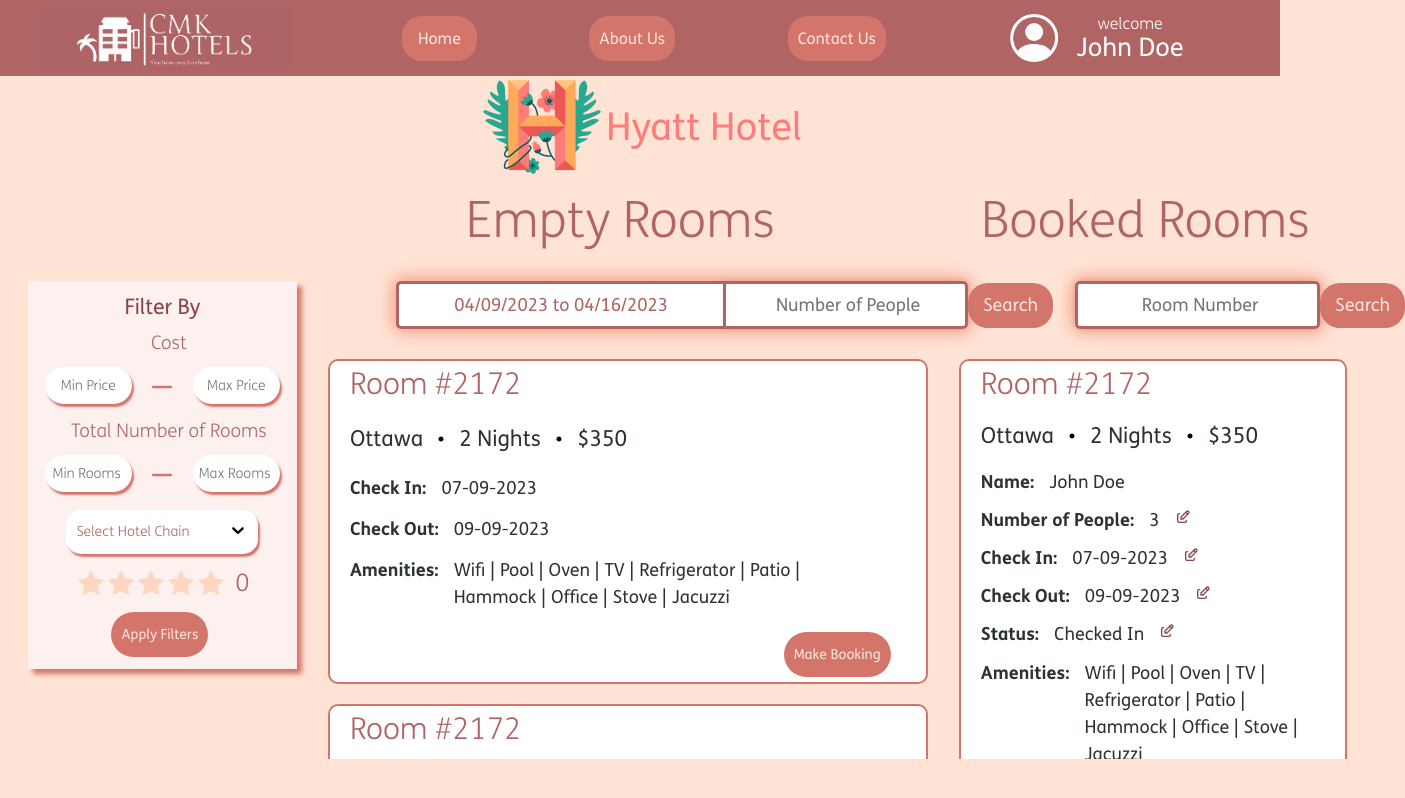
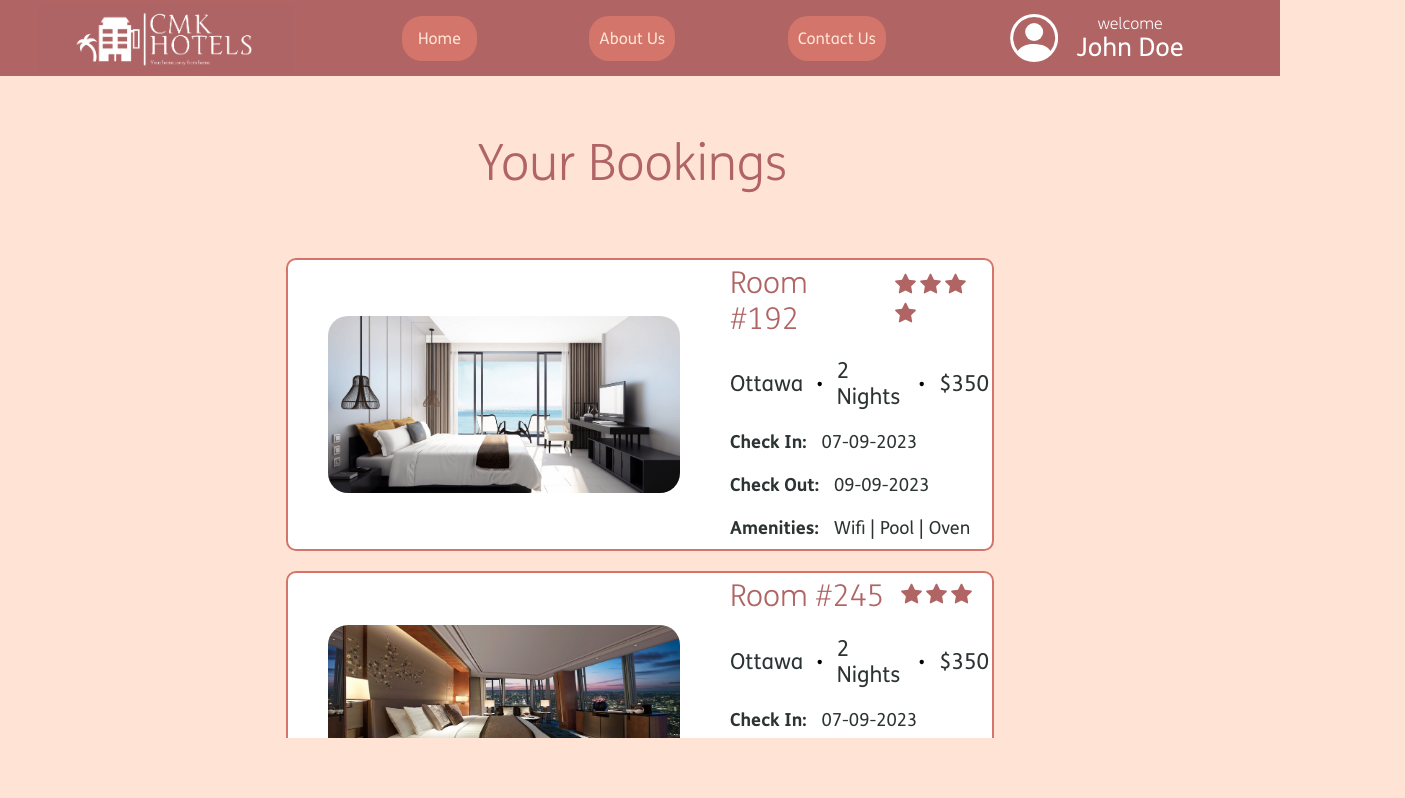
Before and after one commit to Mohamad-Kassas/CMK-Hotels, a Next.js app: page /Components/Bookings/Title in a window 1280 px wide. Shown: the whole page, 1405 px wide, since content can reach past the window. Built offline with nearby package versions, Linux system fonts and the light colour scheme.

Commit message:
Coded Customer View Bookings Page UI

```diff
--- a/src/pages/Components/Bookings/Booking.jsx
+++ b/src/pages/Components/Bookings/Booking.jsx
@@ -1,36 +1,39 @@
-import React, { useState } from "react"
-import Date from "./Date"
-import BookingButton from "./BookingButton"
-import RoomPicture from "./RoomPicture"
-import Subtitle from "./Subtitle"
-import Title from "./Title"
-import Name from "./Name"
-import NumberOfPeople from "./NumberOfPeople"
-import Status from "./Status"
-import styles from "../Styles/Bookings Styles/Booking.module.css"
-import Amenities from "./Amenities"
+import React, { useState } from "react";
+import Date from "./Date";
+import BookingButton from "./BookingButton";
+import RoomPicture from "./RoomPicture";
+import Subtitle from "./Subtitle";
+import Title from "./Title";
+import Name from "./Name";
+import NumberOfPeople from "./NumberOfPeople";
+import Status from "./Status";
+import styles from "../Styles/Bookings Styles/Booking.module.css";
+import Amenities from "./Amenities";
 
 function Booking(props) {
-  const [isCustomer, setIsCustomer] = useState(props.isCustomer)
+  const [isCustomer, setIsCustomer] = useState(props.isCustomer);
+  const [isCustomerViewBookings, setIsCustomerViewBookings] = useState(
+    props.isCustomerViewBookings
+  );
   const [isEmployeeEmptyRoom, setIsEmployeeEmptyRoom] = useState(
     props.isEmployeeEmptyRoom
-  )
+  );
   const [isEmployeeBookedRoom, setIsEmployeeBookedRoom] = useState(
     props.isEmployeeBookedRoom
-  )
-  const [titleText, setTitleText] = useState(props.titleText)
-  const [rating, setRating] = useState(props.rating)
-  const [city, setCity] = useState(props.city)
-  const [numberOfNights, setNumberOfNights] = useState(props.numberOfNights)
-  const [price, setPrice] = useState(props.price)
-  const [checkInDate, setCheckInDate] = useState(props.checkInDate)
-  const [checkOutDate, setCheckOutDate] = useState(props.checkOutDate)
-  const [roomNumber, setRoomNumber] = useState(props.roomNumber)
-  const [amenities, setAmenities] = useState(props.amenities)
+  );
+  const [titleText, setTitleText] = useState(props.titleText);
+  const [rating, setRating] = useState(props.rating);
+  const [city, setCity] = useState(props.city);
+  const [numberOfNights, setNumberOfNights] = useState(props.numberOfNights);
+  const [price, setPrice] = useState(props.price);
+  const [checkInDate, setCheckInDate] = useState(props.checkInDate);
+  const [checkOutDate, setCheckOutDate] = useState(props.checkOutDate);
+  const [roomNumber, setRoomNumber] = useState(props.roomNumber);
+  const [amenities, setAmenities] = useState(props.amenities);
 
-  const [name, setName] = useState(props.name)
-  const [numberOfPeople, setNumberOfPeople] = useState(props.numberOfPeople)
-  const [isCheckedIn, setisCheckedIn] = useState(props.isCheckedIn)
+  const [name, setName] = useState(props.name);
+  const [numberOfPeople, setNumberOfPeople] = useState(props.numberOfPeople);
+  const [isCheckedIn, setisCheckedIn] = useState(props.isCheckedIn);
 
   return isCustomer ? (
     <div className={styles.bookingContainer}>
@@ -44,6 +47,17 @@
         <div className={styles.button}>
           <BookingButton buttonText="Book Now" />
         </div>
+      </div>
+    </div>
+  ) : isCustomerViewBookings ? (
+    <div className={styles.customerViewBookingsContainer}>
+      <RoomPicture roomNumber={roomNumber} />
+      <div className={styles.textContainer}>
+        <Title titleText={titleText} size="medium" rating={rating} />
+        <Subtitle city={city} numberOfNights={numberOfNights} price={price} />
+        <Date isCheckIn={true} isEditable={false} dateText={checkInDate} />
+        <Date isCheckIn={false} isEditable={false} dateText={checkOutDate} />
+        <Amenities list={amenities} />
       </div>
     </div>
   ) : isEmployeeBookedRoom ? (
@@ -75,7 +89,7 @@
         </div>
       </div>
     </div>
-  ) : null
+  ) : null;
 }
 
-export default Booking
+export default Booking;
--- /dev/null
+++ b/src/pages/Components/Customer Page/CustomerViewBookings.jsx
@@ -0,0 +1,104 @@
+import React, { useState } from "react";
+import NavigationBar from "../Navigation Bar/NavigationBar";
+import Title from "../Bookings/Title";
+import styles from "../Styles/Customer Page Styles/CustomerViewBookings.module.css";
+import Booking from "../Bookings/Booking";
+
+function CustomerViewBookings(props) {
+  const [customerName, setCustomerName] = useState(props.customerName);
+  const [customerID, setCustomerID] = useState(props.customerID);
+
+  return (
+    <div className={styles.pageContainer}>
+      <NavigationBar
+        loggedIn={true}
+        name={customerName}
+        customer={true}
+        employee={false}
+      ></NavigationBar>
+      <div className={styles.titleContainer}>
+        <Title titleText="Your Bookings" size={"large"} rating={-1} />
+      </div>
+      <div className={styles.resultsContainer}>
+        <Booking
+          isCustomerViewBookings={true}
+          name="John Doe"
+          numberOfPeople={3}
+          isCheckedIn={true}
+          titleText="Room #192"
+          rating={4}
+          city="Ottawa"
+          numberOfNights={2}
+          price={350}
+          checkInDate="07-09-2023"
+          checkOutDate="09-09-2023"
+          roomNumber={1}
+          amenities={[
+            { id: 1, text: "Wifi" },
+            { id: 2, text: "Pool" },
+            { id: 3, text: "Oven" },
+          ]}
+        />
+        <Booking
+          isCustomerViewBookings={true}
+          name="John Doe"
+          numberOfPeople={3}
+          isCheckedIn={true}
+          titleText="Room #245"
+          rating={3}
+          city="Ottawa"
+          numberOfNights={2}
+          price={350}
+          checkInDate="07-09-2023"
+          checkOutDate="09-09-2023"
+          roomNumber={2}
+          amenities={[
+            { id: 4, text: "TV" },
+            { id: 5, text: "Refrigerator" },
+            { id: 6, text: "Patio" },
+          ]}
+        />
+        <Booking
+          isCustomerViewBookings={true}
+          name="John Doe"
+          numberOfPeople={3}
+          isCheckedIn={true}
+          titleText="Room #1685"
+          rating={5}
+          city="Ottawa"
+          numberOfNights={2}
+          price={350}
+          checkInDate="07-09-2023"
+          checkOutDate="09-09-2023"
+          roomNumber={3}
+          amenities={[
+            { id: 7, text: "Hammock" },
+            { id: 9, text: "Stove" },
+            { id: 10, text: "Jacuzzi" },
+          ]}
+        />
+        <Booking
+          isCustomerViewBookings={true}
+          name="John Doe"
+          numberOfPeople={3}
+          isCheckedIn={true}
+          titleText="Room #2365"
+          rating={2}
+          city="Ottawa"
+          numberOfNights={2}
+          price={350}
+          checkInDate="07-09-2023"
+          checkOutDate="09-09-2023"
+          roomNumber={4}
+          amenities={[
+            { id: 4, text: "TV" },
+            { id: 5, text: "Refrigerator" },
+            { id: 9, text: "Stove" },
+          ]}
+        />
+      </div>
+    </div>
+  );
+}
+
+export default CustomerViewBookings;
--- a/src/pages/Components/Employee Page/EmployeePage.jsx
+++ b/src/pages/Components/Employee Page/EmployeePage.jsx
@@ -14,8 +14,8 @@
   );
 
   const [noInput, setNoInput] = useState(false);
-  const [emptyRoomSearch, setEmptyRoomSearch] = useState(true);
-  const [occupiedRoomSearch, setOccupiedRoomSearch] = useState(true);
+  const [emptyRoomSearch, setEmptyRoomSearch] = useState(false);
+  const [occupiedRoomSearch, setOccupiedRoomSearch] = useState(false);
 
   const [emptyRoomNumberOfPeople, setEmptyRoomNumberOfPeople] = useState(0);
   const [occupiedRoomNumber, setOccupiedRoomNumber] = useState(0);
--- a/src/pages/Components/Styles/Bookings Styles/Booking.module.css
+++ b/src/pages/Components/Styles/Bookings Styles/Booking.module.css
@@ -7,6 +7,20 @@
   border: 2px solid #d3756b;
   height: fit-content;
   width: 65vw;
+}
+
+.customerViewBookingsContainer {
+  display: flex;
+  justify-content: space-around;
+  align-items: center;
+  background-color: white;
+  border-radius: 10px;
+  border: 2px solid #d3756b;
+  height: fit-content;
+  width: 55vw;
+  margin-bottom: 20px;
+  padding-top: 5px;
+  padding-bottom: 5px;
 }
 
 .emptyRoomBookingContainer {
--- /dev/null
+++ b/src/pages/Components/Styles/Customer Page Styles/CustomerViewBookings.module.css
@@ -0,0 +1,21 @@
+.pageContainer {
+  display: flex;
+  flex-direction: column;
+  align-items: center;
+  justify-content: center;
+}
+
+.titleContainer {
+  margin-top: 10%;
+  margin-bottom: 5%;
+}
+
+.resultsContainer {
+  width: 90%;
+  height: 60vh;
+  overflow-y: auto;
+  display: flex;
+  flex-direction: column;
+  justify-content: start;
+  align-items: center;
+}
--- a/src/pages/_app.jsx
+++ b/src/pages/_app.jsx
@@ -3,6 +3,7 @@
 import Booking from "./Components/Bookings/Booking";
 import FilterBox from "./Components/Filter Box/FilterBox";
 import EmployeePage from "./Components/Employee Page/EmployeePage";
+import CustomerViewBookings from "./Components/Customer Page/CustomerViewBookings";
 
 export default function App({ Component, pageProps }) {
   return (
@@ -34,9 +35,10 @@
     //   ]}
     // />
     //<FilterBox />
-    <EmployeePage
-      employeeName={"John Doe"}
-      employeeHotelChain={"Hyatt Hotel"}
-    />
+    // <EmployeePage
+    //   employeeName={"John Doe"}
+    //   employeeHotelChain={"Hyatt Hotel"}
+    // />
+    <CustomerViewBookings customerName={"John Doe"} />
   );
 }
```
